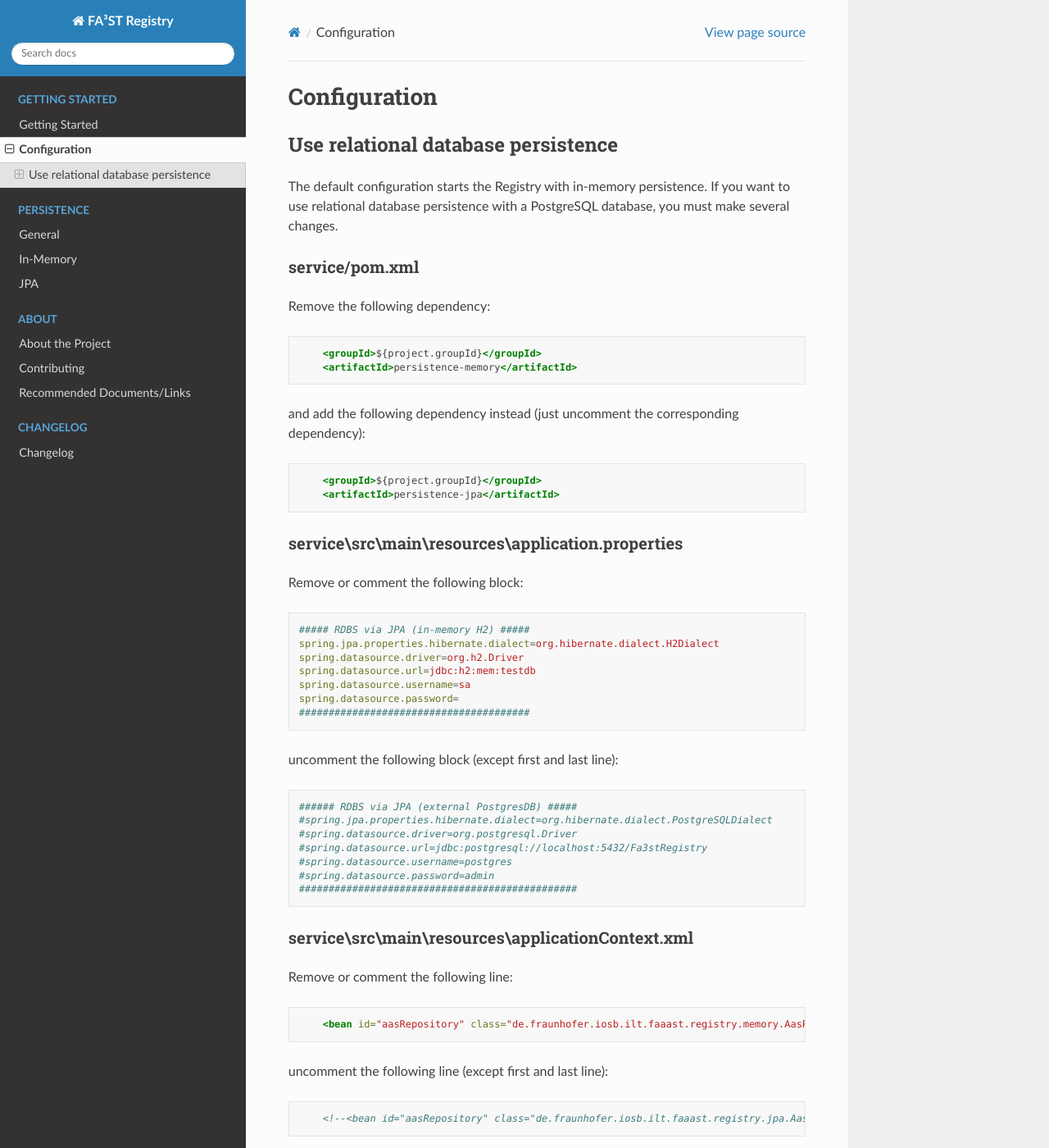
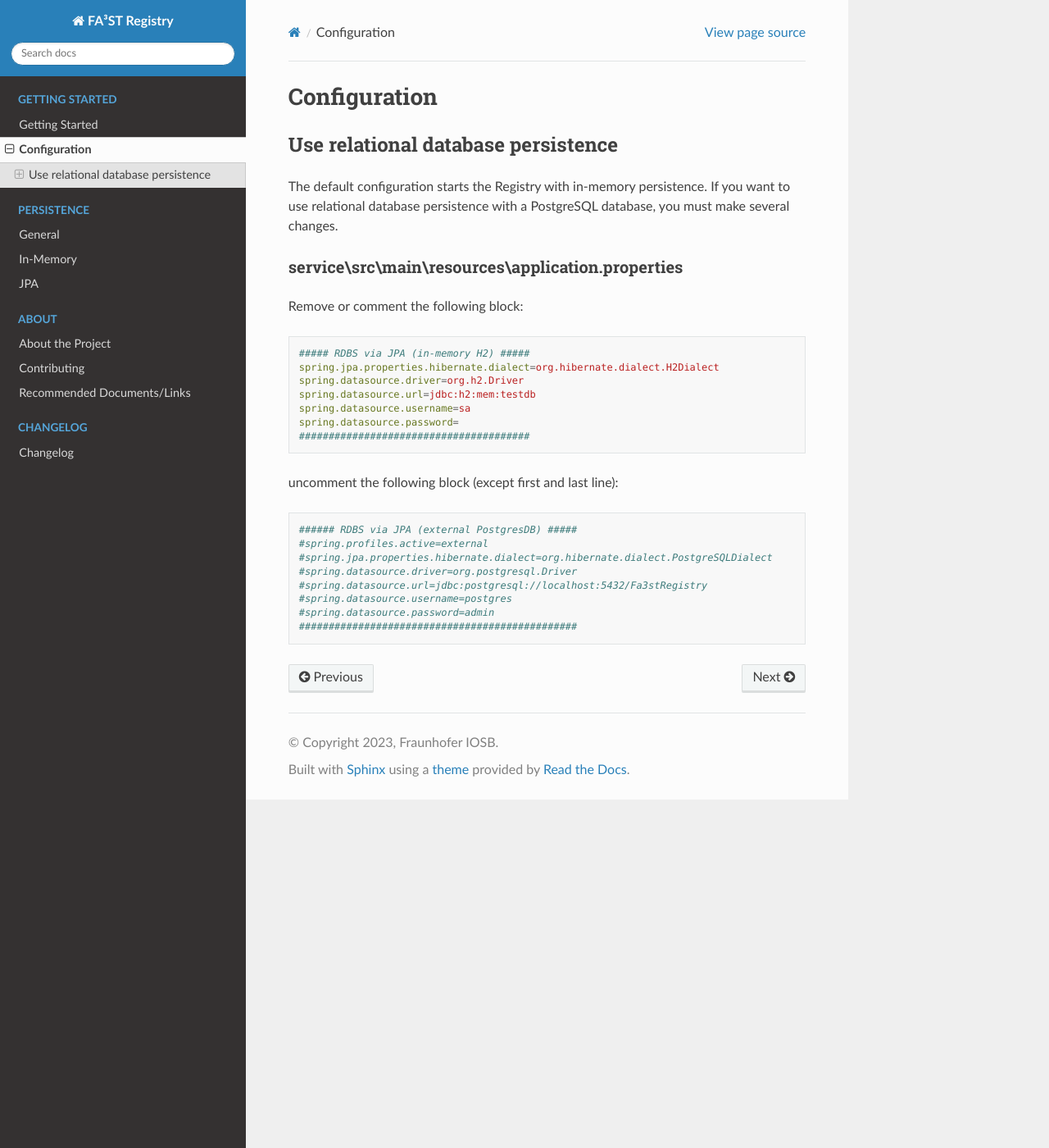
Before and after one commit to FraunhoferIOSB/FAAAST-Registry, a Sphinx documentation site: the page built from docs/source/gettingstarted/configuration.md, in a window 1280 px wide and 1400 px high. Shown: the whole window at 82% size. Built offline with Sphinx 7.4.7 and the Read the Docs theme 2.0.0, drawn with Linux system fonts in a browser that asks for light colours.

Commit message:
add docker doc, remove outdated configuration doc, add  external profile to application.properties

````diff
--- a/docs/source/gettingstarted/configuration.md
+++ b/docs/source/gettingstarted/configuration.md
@@ -3,22 +3,6 @@
 ## Use relational database persistence
 
 The default configuration starts the Registry with in-memory persistence. If you want to use relational database persistence with a PostgreSQL database, you must make several changes.
-
-### service/pom.xml
-
-Remove the following dependency:
-
-```xml
-    <groupId>${project.groupId}</groupId>
-    <artifactId>persistence-memory</artifactId>
-```
-
-and add the following dependency instead (just uncomment the corresponding dependency):
-
-```xml
-    <groupId>${project.groupId}</groupId>
-    <artifactId>persistence-jpa</artifactId>
-```
 
 ### service\src\main\resources\application.properties
 
@@ -38,6 +22,7 @@ uncomment the following block (except first and last line):
 
 ```properties
 ###### RDBS via JPA (external PostgresDB) #####
+#spring.profiles.active=external
 #spring.jpa.properties.hibernate.dialect=org.hibernate.dialect.PostgreSQLDialect
 #spring.datasource.driver=org.postgresql.Driver
 #spring.datasource.url=jdbc:postgresql://localhost:5432/Fa3stRegistry
@@ -45,17 +30,3 @@ uncomment the following block (except first and last line):
 #spring.datasource.password=admin
 ###############################################
 ```
-
-### service\src\main\resources\applicationContext.xml
-
-Remove or comment the following line:
-
-```xml
-    <bean id="aasRepository" class="de.fraunhofer.iosb.ilt.faaast.registry.memory.AasRepositoryMemory"/>
-```
-
-uncomment the following line (except first and last line):
-
-```xml
-    <!--<bean id="aasRepository" class="de.fraunhofer.iosb.ilt.faaast.registry.jpa.AasRepositoryJpa"/>-->
-```
````
Also changed, not shown: docs/source/gettingstarted/docker.md (added, +45 -0 lines), 1 other file.
